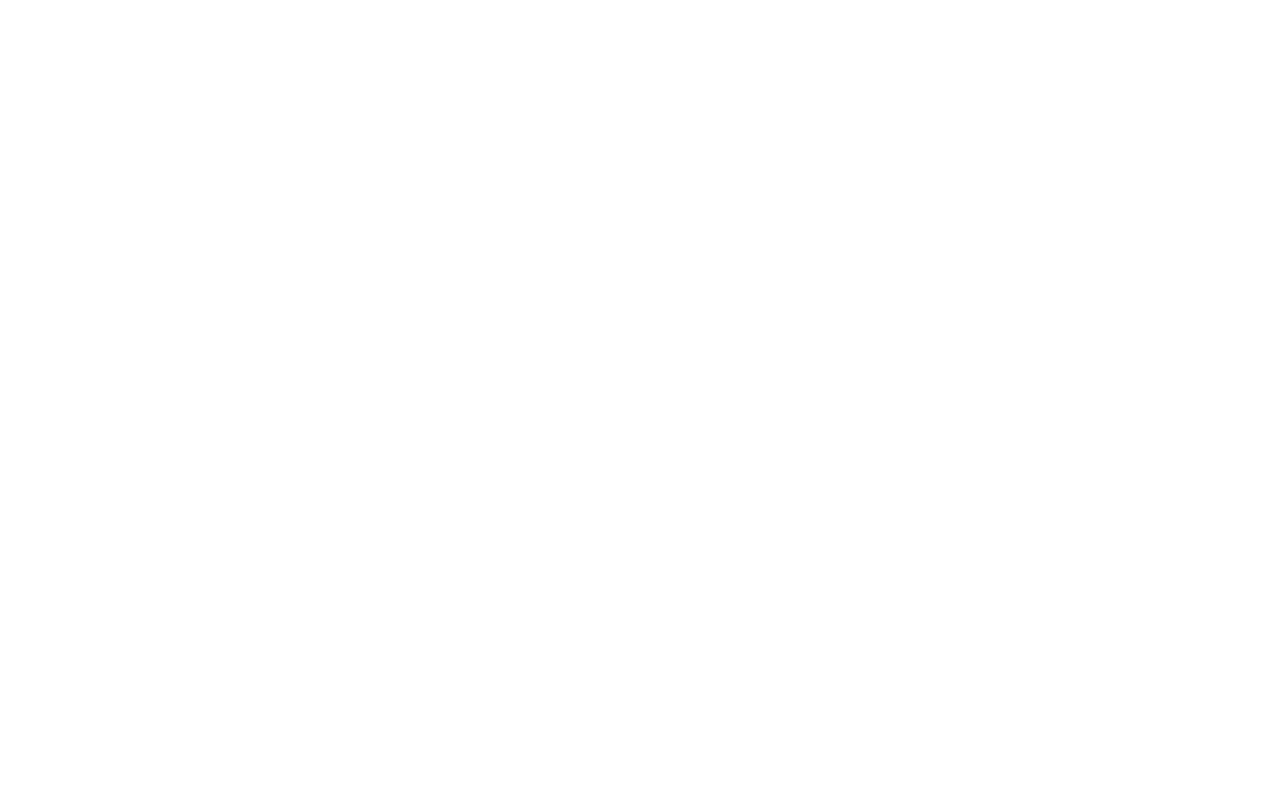
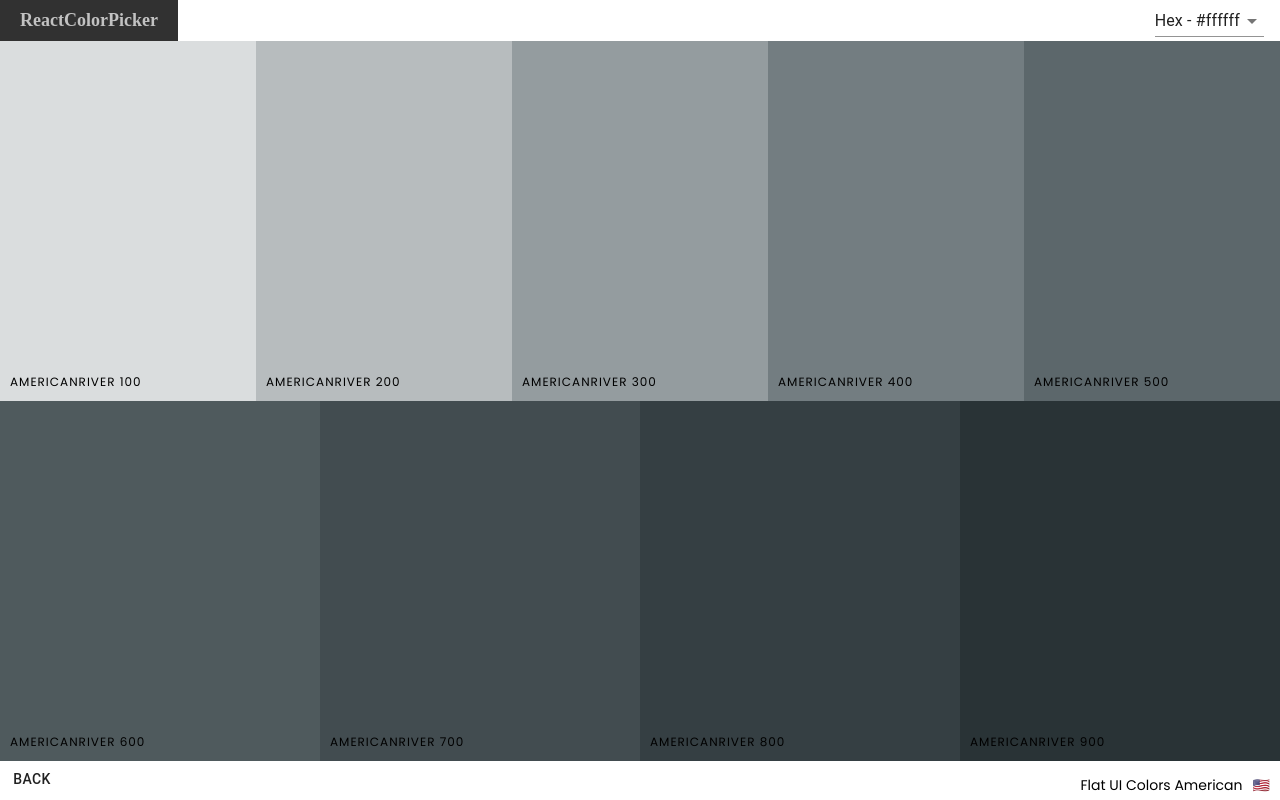
Before and after one commit to AlexanderMBabel/Colors, a React (Create React App) app in the folder client/: page /palette/flat-ui-colors-american/americanriver in a window 1280 px wide. Built offline with nearby package versions, Linux system fonts and the light colour scheme; a web font is replaced by a local one.

Commit message:
SingleColorPalette added

```diff
--- a/client/src/App.js
+++ b/client/src/App.js
@@ -1,6 +1,7 @@
 import React, { Component } from 'react';
 import { Switch, Route } from 'react-router-dom';
 import Palette from './components/Palette';
+import SingleColorPalette from './components/SingleColorPalette';
 import seedColors from './seedColors';
 import { generatePalette } from './utils/colorHelpers';
 import PaletteList from './components/PaletteList';
@@ -29,6 +30,18 @@
               />
             )}
           />
+          <Route
+            exact
+            path='/palette/:id/:color'
+            render={(routeProps) => (
+              <SingleColorPalette
+                palette={generatePalette(
+                  this.findPalette(routeProps.match.params.id)
+                )}
+                color={routeProps.match.params.color}
+              />
+            )}
+          />
         </Switch>
       </div>
     );
--- a/client/src/components/ColorBox.jsx
+++ b/client/src/components/ColorBox.jsx
@@ -1,6 +1,13 @@
 import React, { Component } from 'react';
+import { Link } from 'react-router-dom';
 import { CopyToClipboard } from 'react-copy-to-clipboard';
 import '../styles/ColorBox.css';
+import Button from '@material-ui/core/Button';
+import { withStyles } from '@material-ui/styles';
+
+const styles = {
+  container: {},
+};
 
 class ColorBox extends Component {
   constructor(props) {
@@ -16,10 +23,21 @@
     });
   };
   render() {
-    const { name, background } = this.props;
+    const {
+      name,
+      background,
+      id,
+      paletteId,
+      more,
+      classes,
+      single,
+    } = this.props;
+    let containerStyle = {};
+    single
+      ? (containerStyle = { background, width: '20%', height: '50%' })
+      : (containerStyle = { background, width: '20%', height: '25%' });
     return (
-      <CopyToClipboard text={background} onCopy={this.changeCopyState}>
-        <div style={{ background: background }} className='ColorBox'>
+      <div style={containerStyle} className='ColorBox'>
         <div
           style={{ background: background }}
           className={`copy-overlay ${this.state.copied && 'show'}`}></div>
@@ -31,13 +49,18 @@
           <div className='box-content'>
             <span>{name}</span>
           </div>
+          <CopyToClipboard text={background} onCopy={this.changeCopyState}>
             <button className='copy-button'>Copy</button>
+          </CopyToClipboard>
         </div>
-          <span className='see-more'>More</span>
+        {more && (
+          <Link to={`/palette/${paletteId}/${id}`} className='see-more'>
+            <Button className='btn'>More</Button>
+          </Link>
+        )}
       </div>
-      </CopyToClipboard>
     );
   }
 }
 
-export default ColorBox;
+export default withStyles(styles)(ColorBox);
--- a/client/src/components/NavBar.jsx
+++ b/client/src/components/NavBar.jsx
@@ -114,6 +114,7 @@
           <div className='logo'>
             <Link to='/'>ReactColorPicker</Link>
           </div>
+          {this.props.type === 'palette' && (
             <div className='slider-container'>
               <p className='level-container'>
                 <span className='level-label'>level:</span>
@@ -129,6 +130,7 @@
                 aria-label='Level Slider'
               />
             </div>
+          )}
         </div>
         <div className='right-side'>
           <Select value={this.state.format} onChange={this.handleChange}>
--- a/client/src/components/Palette.jsx
+++ b/client/src/components/Palette.jsx
@@ -13,34 +13,39 @@
       format: 'hex',
     };
   }
+
   changeLevel = (e, level) => {
     this.setState({ level });
   };
   changeFormat = (val) => {
-    console.log(val);
     this.setState({
       format: val,
     });
   };
+
   render() {
     const { level } = this.state;
-    const { colors, paletteName, emoji } = this.props.palette;
+    const { colors, paletteName, emoji, id } = this.props.palette;
 
     const colorBoxes = colors[level].map((color) => (
       <ColorBox
         key={color.id}
         background={color[this.state.format]}
         name={color.name}
+        id={color.id}
+        paletteId={id}
+        more={true}
       />
     ));
     return (
       <div className='Palette'>
         <NavBar
+          type='palette'
           level={this.state.level}
           changeLevel={this.changeLevel}
           changeFormat={this.changeFormat}
         />
-        {/* Navbar goes here */}
+
         <div className='Palette-colors'>{colorBoxes}</div>
         <Footer paletteName={paletteName} emoji={emoji} />
         {/* Footer here  */}
--- /dev/null
+++ b/client/src/components/SingleColorPalette.jsx
@@ -0,0 +1,77 @@
+import React, { Component } from 'react';
+import ColorBox from './ColorBox';
+import { withStyles } from '@material-ui/styles';
+import NavBar from './NavBar';
+import Footer from './Footer';
+import Button from '@material-ui/core/Button';
+
+const styles = {
+  SingleColorPalette: {
+    height: '100vh',
+    overflow: 'hidden',
+  },
+  palette: {
+    width: '100%',
+    height: '90%',
+    display: 'flex',
+    flexWrap: 'wrap',
+  },
+  back: {
+    width: '25%',
+    height: '50%',
+    display: 'flex',
+    alignItems: 'center',
+    justifyContent: 'center',
+  },
+};
+
+class SingleColorPalette extends Component {
+  constructor(props) {
+    super(props);
+    this.state = {
+      format: 'hex',
+    };
+  }
+
+  changeFormat = (val) => {
+    this.setState({ format: val });
+  };
+
+  /**  create array of all color levels */
+  createColorLevel = (id, colors) => {
+    let levels = [100, 200, 300, 400, 500, 600, 700, 800, 900];
+    let colorArray = levels.map((level) => {
+      return colors[level].find((c) => c.id === id);
+    });
+    return colorArray;
+  };
+  render() {
+    const { palette, color, classes } = this.props;
+    const { paletteName, emoji } = palette;
+    const colors = this.createColorLevel(color, palette.colors);
+
+    return (
+      <div className={classes.SingleColorPalette}>
+        <NavBar type='single' changeFormat={this.changeFormat} />
+        <div className={classes.palette}>
+          {colors.map((color) => (
+            <ColorBox
+              key={color.name}
+              background={color[this.state.format]}
+              name={color.name}
+              id={color.id}
+              more={false}
+              single
+            />
+          ))}
+          <div style={{ width: '25%', height: '50%' }}>
+            <Button>Back</Button>
+          </div>
+        </div>
+        <Footer paletteName={paletteName} emoji={emoji} />
+      </div>
+    );
+  }
+}
+
+export default withStyles(styles)(SingleColorPalette);
--- a/client/src/styles/ColorBox.css
+++ b/client/src/styles/ColorBox.css
@@ -63,6 +63,14 @@
   line-height: 30px;
   text-transform: uppercase;
   text-align: center;
+  text-decoration: none;
+  font-size: 14px;
+}
+
+.see-more .btn {
+  color: white;
+  margin-left: -1px;
+  margin-top: -2px;
 }
 
 .copy-overlay {
```
Lines whose indentation alone changed are shown as unchanged.
